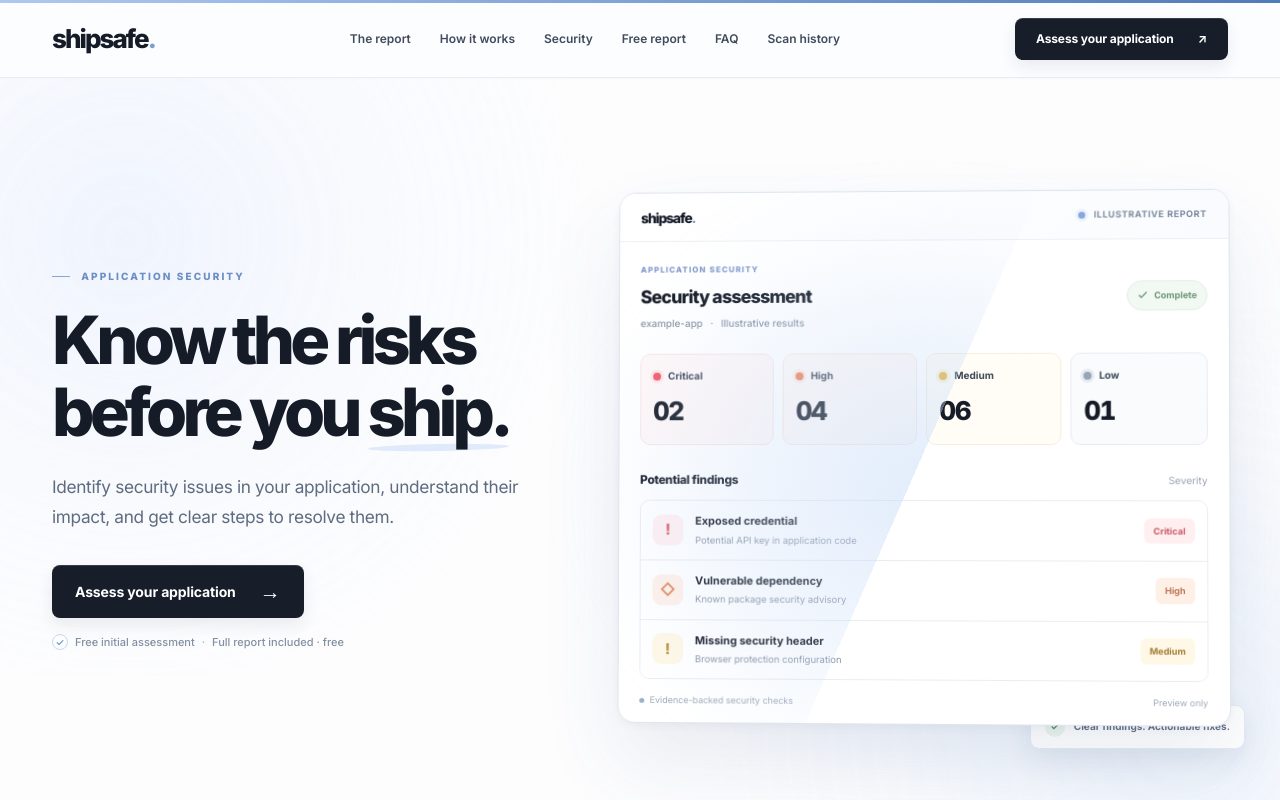
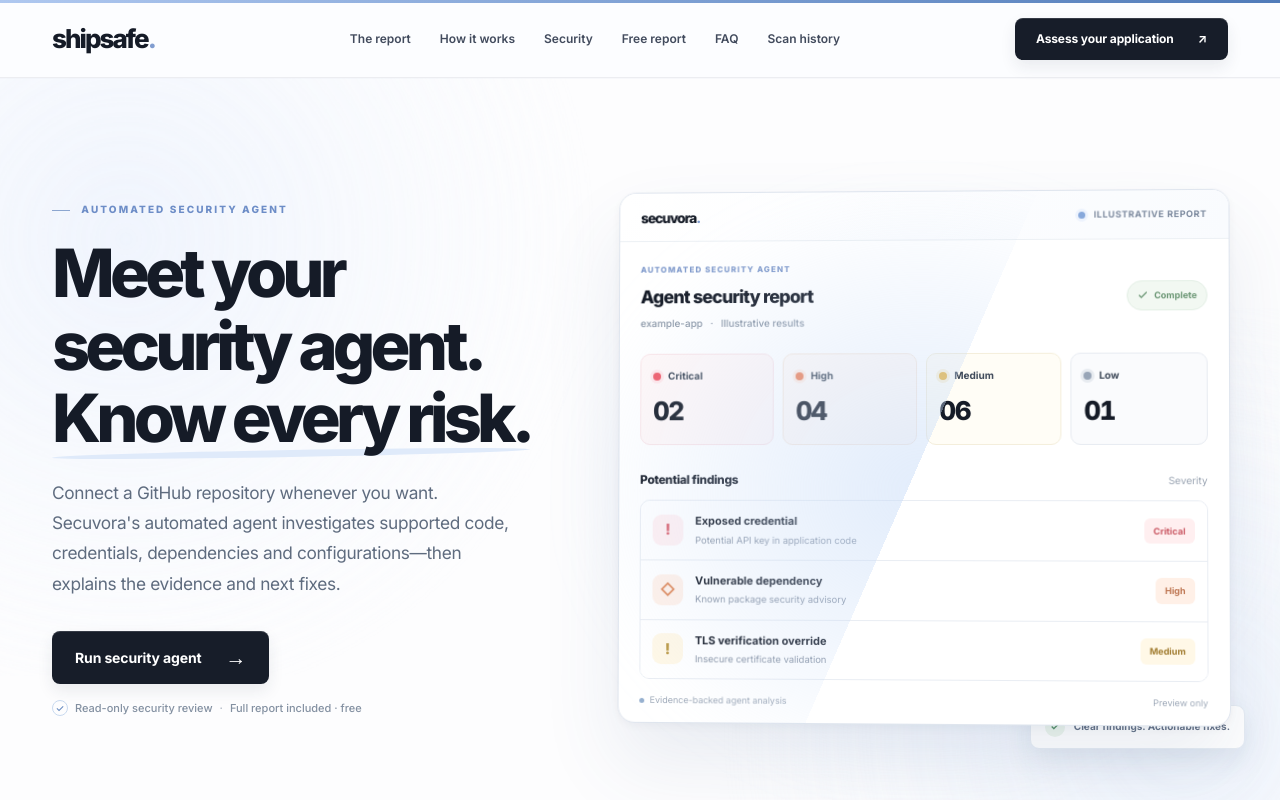
Before and after one commit to helloskyorigin/Safe-sure, a Next.js app: page / in a window 1280 px wide. Shown: the top 800 px of the page. Built offline with nearby package versions, Linux system fonts and the light colour scheme.

Commit message:
brand: position Secuvora as an on-demand automated security agent

```diff
--- a/components/Hero.tsx
+++ b/components/Hero.tsx
@@ -24,16 +24,15 @@ export default function Hero({ onOpenAssessment }: HeroProps) {
       <div className="container hero-grid">
         <div className="hero-text">
           <p className="eyebrow animate">
-            <span className="eyebrow-dash"></span> APPLICATION SECURITY
+            <span className="eyebrow-dash"></span> AUTOMATED SECURITY AGENT
           </p>
           <motion.h1 initial={{ y: 16 }} animate={{ y: 0 }} transition={{ duration: reduceMotion ? 0 : .75, delay: reduceMotion ? 0 : .12, ease: "easeOut" }}>
-            Know the risks
+            Meet your security agent.
             <br />
-            before you <em>ship.</em>
+            <em>Know every risk.</em>
           </motion.h1>
           <p className="hero-sub animate delay-2">
-            Identify security issues in your application, understand their impact,
-            and get clear steps to resolve them.
+            Connect a GitHub repository whenever you want. Secuvora's automated agent investigates supported code, credentials, dependencies and configurations—then explains the evidence and next fixes.
           </p>
           <div className="hero-action animate delay-3">
             <a
@@ -42,13 +41,13 @@ export default function Hero({ onOpenAssessment }: HeroProps) {
               data-start
               className="button button-dark button-primary"
             >
-              Assess your application{" "}
+              Run security agent{" "}
               <span className="button-arrow" aria-hidden="true">
                 →
               </span>
             </a>
             <p className="under-cta">
-              <span className="tiny-check">✓</span> Free initial assessment{" "}
+              <span className="tiny-check">✓</span> Read-only security review{" "}
               <span className="dot-separator">·</span> Full report included · free
             </p>
           </div>
@@ -59,7 +58,7 @@ export default function Hero({ onOpenAssessment }: HeroProps) {
           <div className="preview">
             <div className="preview-top">
               <strong className="preview-brand">
-                shipsafe<span>.</span>
+                secuvora<span>.</span>
               </strong>
               <span className="example-tag">
                 <span className="example-dot"></span> ILLUSTRATIVE REPORT
@@ -68,8 +67,8 @@ export default function Hero({ onOpenAssessment }: HeroProps) {
             <div className="preview-body">
               <div className="preview-heading">
                 <div>
-                  <div className="preview-overline">APPLICATION SECURITY</div>
-                  <h2>Security assessment</h2>
+                  <div className="preview-overline">AUTOMATED SECURITY AGENT</div>
+                  <h2>Agent security report</h2>
                   <p>
                     example-app <span>·</span> Illustrative results
                   </p>
@@ -134,8 +133,8 @@ export default function Hero({ onOpenAssessment }: HeroProps) {
                 <div className="finding">
                   <div className="finding-symbol symbol-yellow">!</div>
                   <div className="finding-copy">
-                    <strong>Missing security header</strong>
-                    <small>Browser protection configuration</small>
+                    <strong>TLS verification override</strong>
+                    <small>Insecure certificate validation</small>
                   </div>
                   <span className="pill pill-medium">Medium</span>
                 </div>
@@ -143,7 +142,7 @@ export default function Hero({ onOpenAssessment }: HeroProps) {
 
               <div className="preview-bottom">
                 <span>
-                  <i></i> Evidence-backed security checks
+                  <i></i> Evidence-backed agent analysis
                 </span>
                 <span>Preview only</span>
               </div>
```
